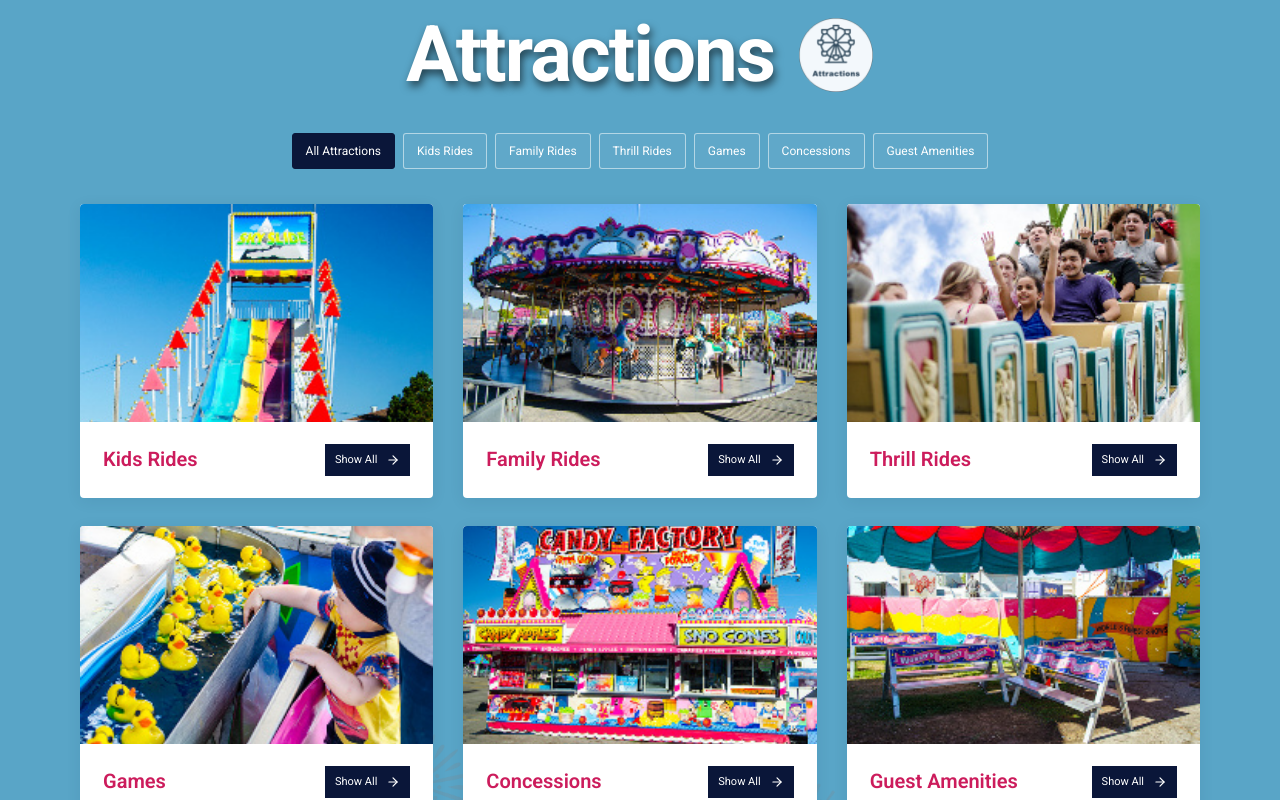
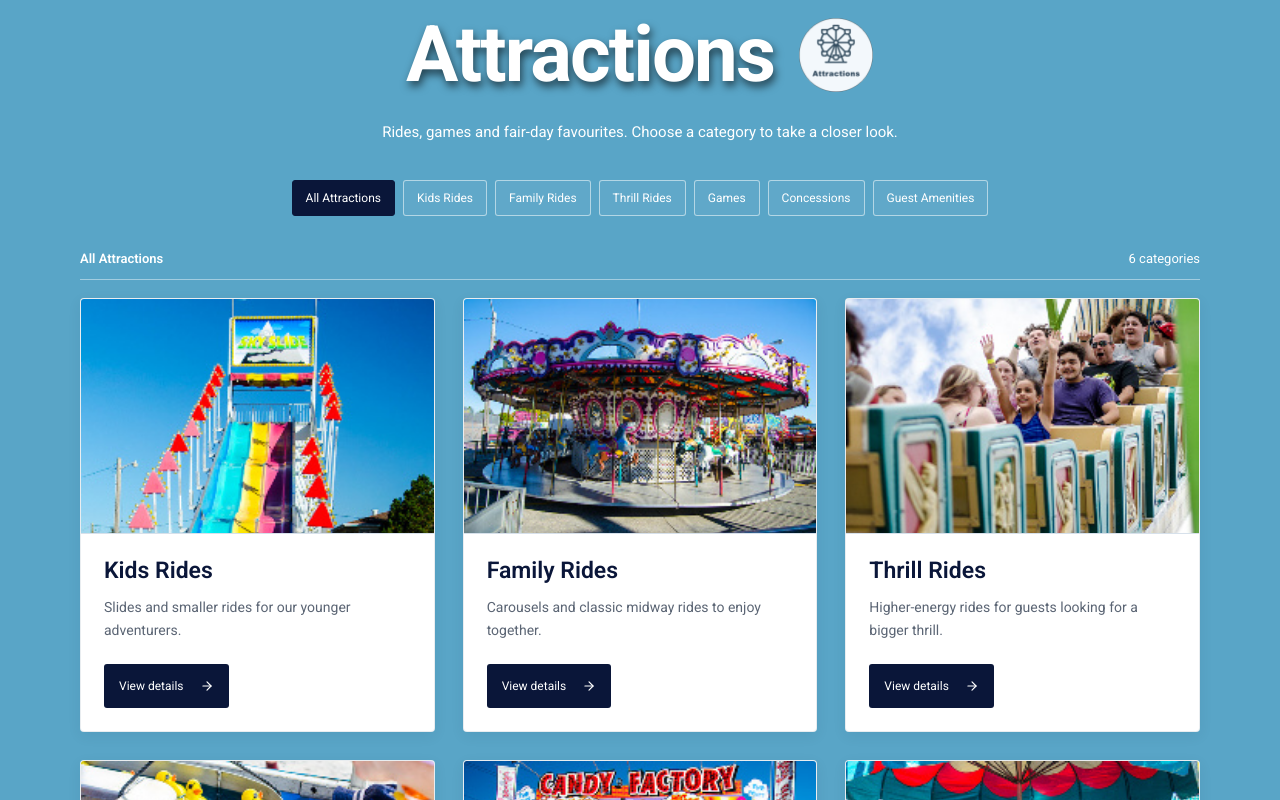
Before and after one commit to hackculichi-cloud/worldfinestshows, a React (Vite) app: page / in a window 1280 px wide. Shown: the part 2440-3240 px from the top of the page. Built offline with nearby package versions, Linux system fonts and the light colour scheme.

Commit message:
feat: organize official attraction photos into consistent category cards

```diff
--- a/src/main.tsx
+++ b/src/main.tsx
@@ -29,24 +29,21 @@ const categories = [
     name: "Kids Rides",
     image: "kids-slide.jpeg",
     alt: "The colourful Sky Slide and Fun Slide",
-    description:
-      "Big smiles for our littlest guests. Discover the rides made for younger adventurers.",
+    description: "Slides and smaller rides for our younger adventurers.",
     path: "/kids-rides/",
   },
   {
     name: "Family Rides",
     image: "carousel.jpg",
     alt: "The traditional World’s Finest Shows carousel",
-    description:
-      "Classic midway favourites to enjoy together, including the much-loved carousel.",
+    description: "Carousels and classic midway rides to enjoy together.",
     path: "/family-rides/",
   },
   {
     name: "Thrill Rides",
     image: "pharaohs-fury.jpg",
-    alt: "The Pharaoh’s Fury swinging ship ride",
-    description:
-      "A little more height. A little more excitement. Explore the thrilling side of the midway.",
+    alt: "Guests enjoying a colourful midway thrill ride",
+    description: "Higher-energy rides for guests looking for a bigger thrill.",
     path: "/thrill-rides/",
   },
   {
@@ -54,23 +51,21 @@ const categories = [
     image: "duck-pond.jpg",
     alt: "The colourful Duck Pond midway game",
     description:
-      "Step right up and try a midway classic. Find your favourite games along the midway.",
+      "Midway games, colourful prizes and a little friendly competition.",
     path: "/games/",
   },
   {
     name: "Concessions",
     image: "candy-factory.jpg",
     alt: "The Candy Factory concession stand",
-    description:
-      "Make a sweet stop for the treats and fair-day favourites that complete a day on the midway.",
+    description: "Cotton candy, sweet treats and favourite fair-day snacks.",
     path: "/concessions/",
   },
   {
     name: "Guest Amenities",
     image: "rest-area.jpg",
     alt: "A shaded guest rest area at the fair",
-    description:
-      "Take a break between adventures. Explore guest spaces and amenities at the midway.",
+    description: "Shaded tables and places to rest between rides.",
     path: "/guest-amenities/",
   },
 ];
@@ -578,6 +573,10 @@ function App() {
           >
             <div className="container">
               <SectionTitle title="Attractions" icon="icon-attractions.png" />
+              <p className="attractions-intro">
+                Rides, games and fair-day favourites. Choose a category to take
+                a closer look.
+              </p>
               <div
                 className="attraction-filters"
                 role="group"
@@ -602,12 +601,23 @@ function App() {
                   </button>
                 ))}
               </div>
+              <div
+                className="attraction-results"
+                role="status"
+                aria-live="polite"
+              >
+                <span>{activeCategory}</span>
+                <span>
+                  {filteredCategories.length}{" "}
+                  {filteredCategories.length === 1 ? "category" : "categories"}
+                </span>
+              </div>
               <div className="attraction-grid">
                 {filteredCategories.map((category) => (
                   <article key={category.name} className="attraction-card">
                     <button
                       className="attraction-image"
-                      aria-label={`Explore ${category.name}`}
+                      aria-label={`Preview ${category.name}`}
                       onClick={() => setSelected(category)}
                     >
                       <img
@@ -620,12 +630,13 @@ function App() {
                     </button>
                     <div className="attraction-copy">
                       <h3>{category.name}</h3>
+                      <p>{category.description}</p>
                       <button
                         className="show-category"
                         onClick={() => setSelected(category)}
                       >
-                        Show All{" "}
-                        <span className="sr-only">{category.name}</span>
+                        View details{" "}
+                        <span className="sr-only">about {category.name}</span>
                         <ArrowRight size={14} />
                       </button>
                     </div>
--- a/src/styles.css
+++ b/src/styles.css
@@ -1795,3 +1795,117 @@ html {
   color: #536078;
   margin-top: 28px;
 }
+
+/* Consistent photo proportions and a clear hierarchy for every category. */
+.attractions-intro {
+  max-width: 620px;
+  margin: 22px auto 0;
+  text-align: center;
+  color: #fff;
+  font-size: 15px;
+  line-height: 1.7;
+}
+.attraction-results {
+  display: flex;
+  justify-content: space-between;
+  gap: 16px;
+  margin: 0 0 18px;
+  padding-bottom: 13px;
+  border-bottom: 1px solid #ffffff70;
+  color: #fff;
+  font-size: 13px;
+}
+.attraction-results > span:first-child {
+  font-weight: 600;
+}
+.attraction-grid {
+  align-items: stretch;
+  gap: 28px;
+}
+.attraction-card {
+  display: flex;
+  flex-direction: column;
+  border: 1px solid #16456318;
+  box-shadow: 0 4px 14px #12304712;
+}
+.attraction-image {
+  height: auto;
+  aspect-ratio: 3 / 2;
+  flex-shrink: 0;
+  border-bottom: 1px solid #12304712;
+}
+.attraction-image img {
+  width: 100%;
+  height: 100%;
+  object-fit: cover;
+  object-position: center;
+}
+.attraction-image:hover img {
+  transform: scale(1.025);
+}
+.attraction-copy {
+  display: flex;
+  flex: 1;
+  flex-direction: column;
+  align-items: flex-start;
+  padding: 23px;
+  gap: 0;
+}
+.attraction-copy h3 {
+  margin: 0 0 10px;
+  font-size: 23px;
+  line-height: 1.25;
+  color: var(--navy);
+}
+.attraction-copy > p {
+  color: #5b6574;
+  font-size: 14px;
+  line-height: 1.65;
+  margin: 0 0 22px;
+}
+.attraction-copy .show-category {
+  margin-top: auto;
+  min-height: 44px;
+  font-size: 12px;
+  padding: 11px 15px;
+  gap: 16px;
+  border-radius: 3px;
+}
+.attraction-copy .show-category:hover {
+  background: #b92760;
+}
+@media (max-width: 1000px) {
+  .attraction-grid {
+    gap: 22px;
+  }
+  .attraction-copy {
+    padding: 20px;
+  }
+  .attraction-copy h3 {
+    font-size: 21px;
+  }
+}
+@media (max-width: 780px) {
+  .attraction-grid {
+    grid-template-columns: repeat(2, minmax(0, 1fr));
+  }
+}
+@media (max-width: 550px) {
+  .attraction-grid {
+    grid-template-columns: 1fr;
+    gap: 25px;
+  }
+  .attractions-intro {
+    font-size: 14px;
+    margin-top: 20px;
+  }
+  .attraction-copy {
+    padding: 23px;
+  }
+  .attraction-copy h3 {
+    font-size: 24px;
+  }
+  .attraction-copy > p {
+    font-size: 14px;
+  }
+}
```
Also changed, not shown: 2 other files (tests, documents, lock files or other folders).
